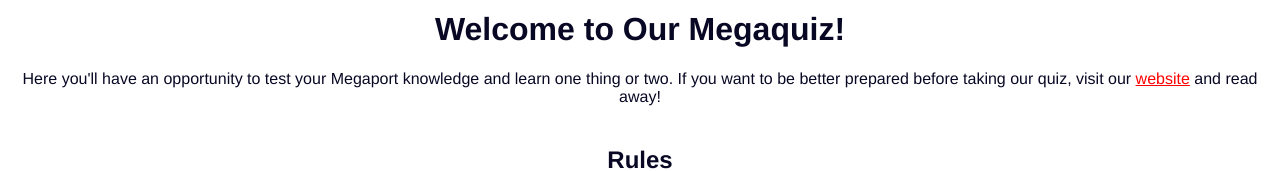
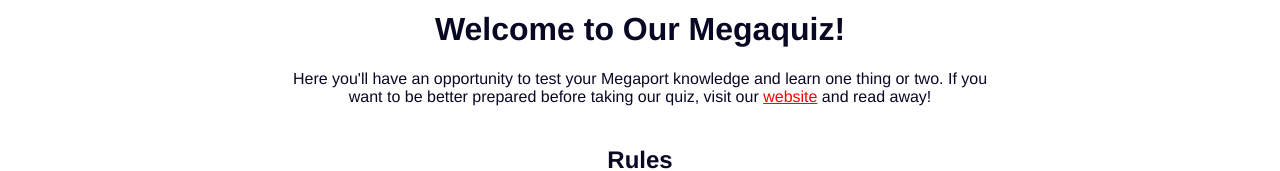
Before and after one commit to isaaccuraErnesto/megaport-quiz, a Vue app: page / in a window 1280 px wide. Shown: the part 400-571 px from the top of the page. Built offline with nearby package versions, Linux system fonts and the light colour scheme.

Commit message:
Updated width & added no-question-match alert

```diff
--- a/src/App.vue
+++ b/src/App.vue
@@ -17,6 +17,9 @@
 
 <style lang="scss">
 #app {
+  max-width: 1000px;
+  min-width: 800px;
+  margin-inline: auto;
   font-family: Helvetica, Arial, sans-serif;
   -webkit-font-smoothing: antialiased;
   -moz-osx-font-smoothing: grayscale;
--- a/src/components/HomeInfo.vue
+++ b/src/components/HomeInfo.vue
@@ -34,6 +34,10 @@
 
 <!-- Add "scoped" attribute to limit CSS to this component only -->
 <style scoped lang="scss">
+p {
+  max-width: 700px;
+  margin-inline: auto;
+}
 h2 {
   margin: 40px 0 0;
 }
--- a/src/components/QuestionUpdates.vue
+++ b/src/components/QuestionUpdates.vue
@@ -128,6 +128,7 @@
   computed: {
     ...mapState({
       idsToBeUpdated: state => state.updateQuestions.idsToBeUpdated,
+      userName: state => state.userInfo.userName,
     }),
   },
 
@@ -136,7 +137,11 @@
     ...mapMutations('updateQuestions', ['removeId']),
     updateQuestion() {
       let updatedQuestion = {}
+      let updatedOptionsToBeChecked = [this.optionOne, this.optionTwo, this.optionThree, this.optionFour]
       if (this.questionTypeToUpdate === 'multiple-choice') {
+        if (!updatedOptionsToBeChecked.includes(this.updatedAnswer)) {
+          alert(`Very funny ${this.userName}, none of your options matches your answer!`)
+        } else
           updatedQuestion = {
             id: this.selected.id,
             type: 'multiple-choice',
```
Lines whose indentation alone changed are shown as unchanged.
